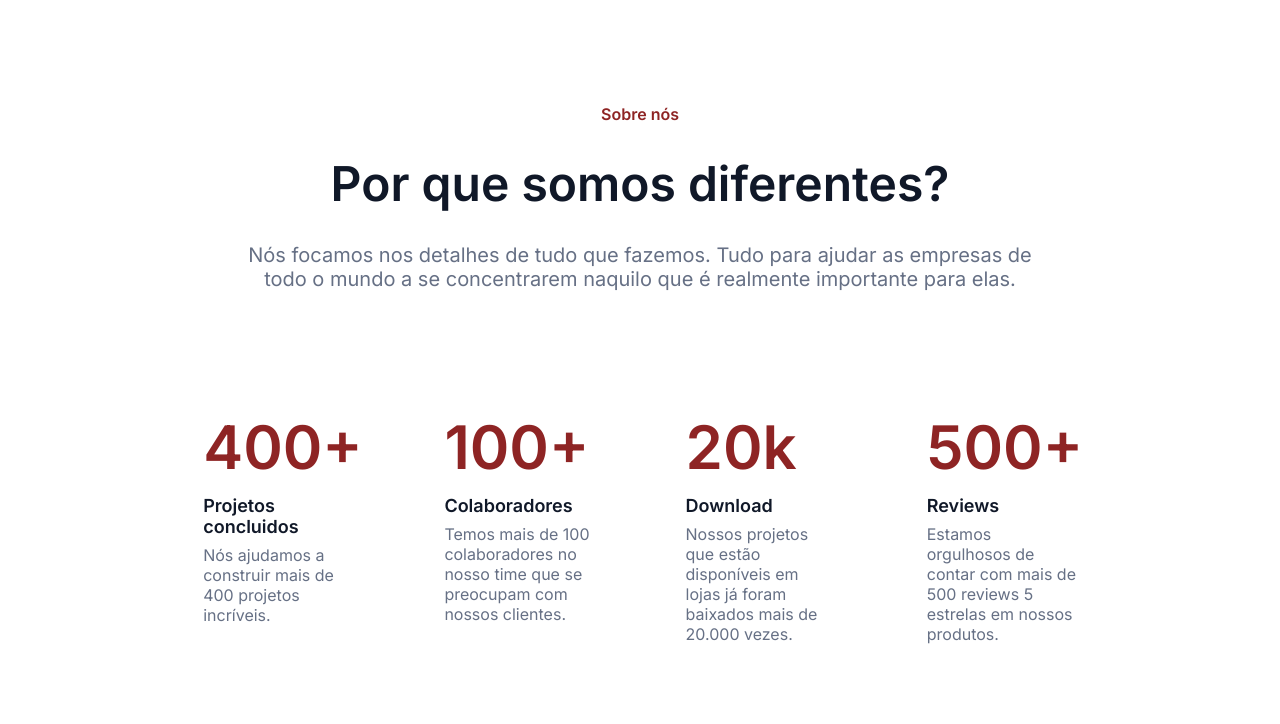
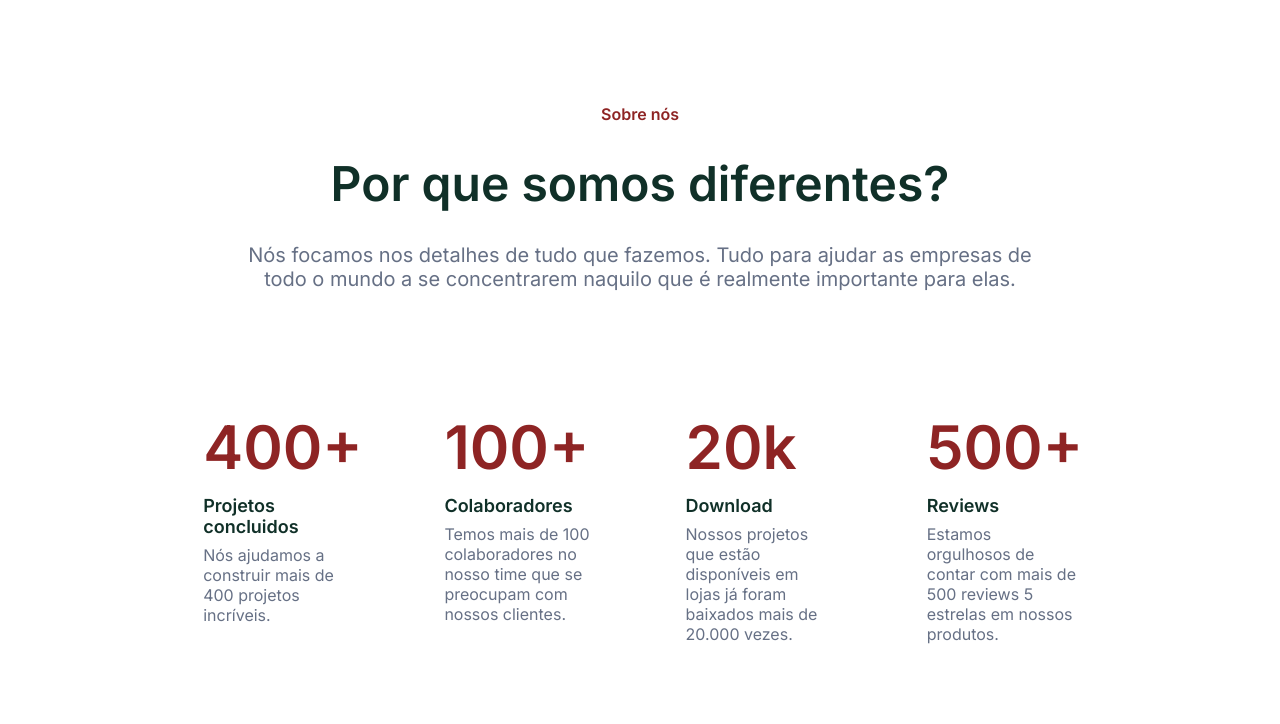
Before and after one commit to Diiegoorodrigo/ProjectSevenDays, a plain HTML site: page index.html in a window 1280 px wide. Shown: the part 76-800 px from the top of the page. Drawn offline with Linux system fonts and the light colour scheme.

Commit message:
Update style.css

```diff
--- a/assets/css/style.css
+++ b/assets/css/style.css
@@ -4,7 +4,7 @@
 
 :root
 {
-    --colorOne: #101828;
+    --colorOne: #103028;
     --colorTwo: #667085;
     --colorthree: #3A404E;
     --colorFour: #8E2424;
```
